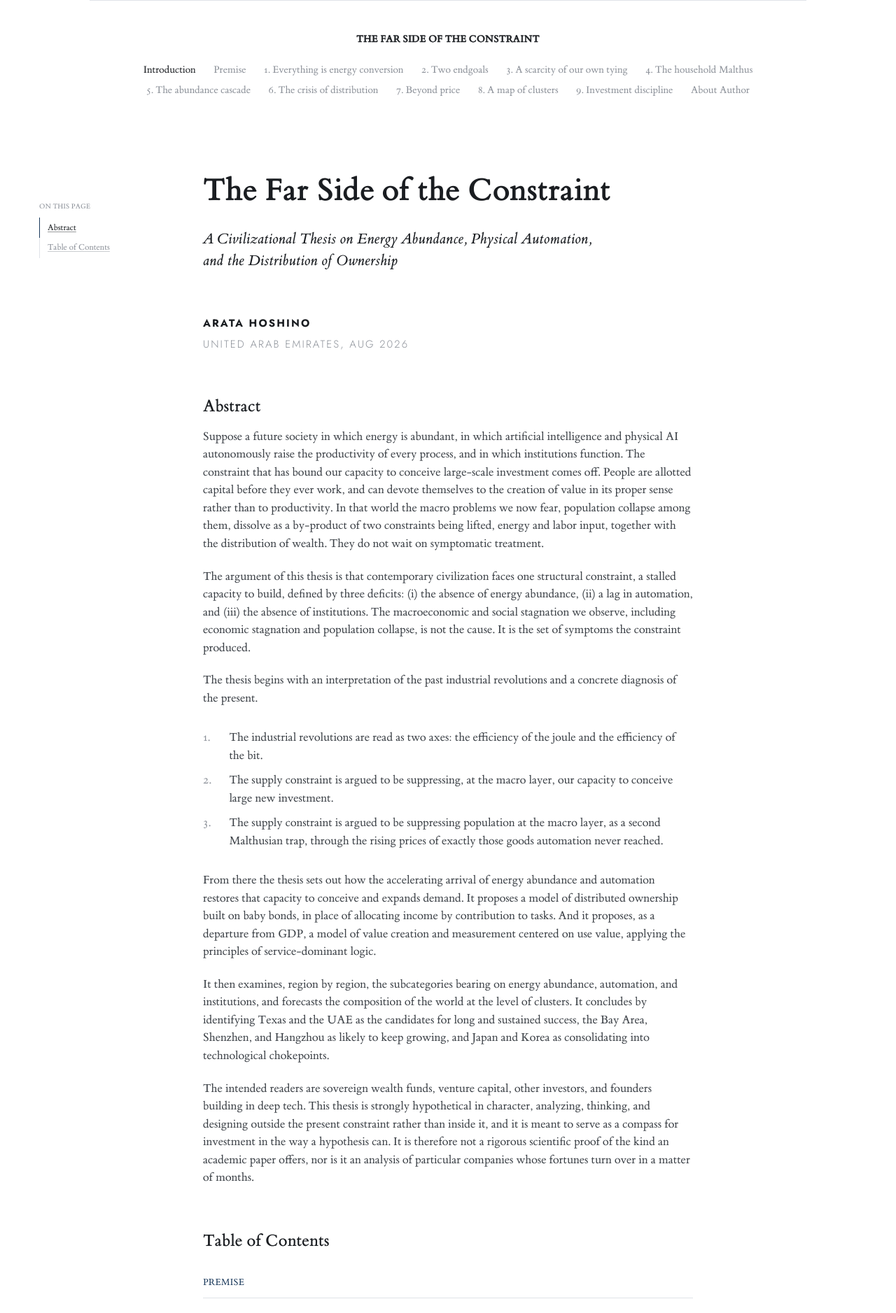
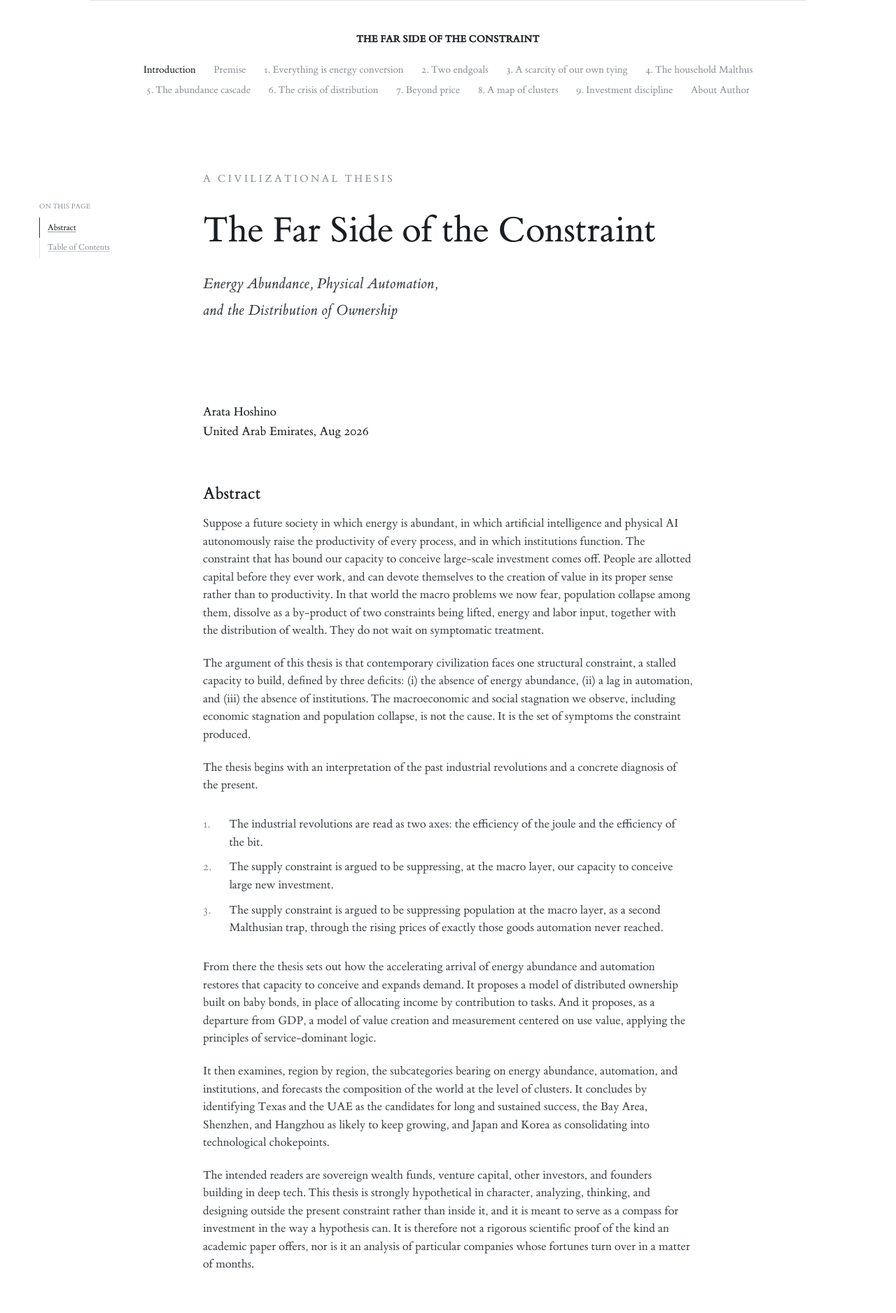
Before and after one commit to arata-hoshino/arata-hoshino.github.io, a Jekyll site: the page built from index.md, in a window 1280 px wide. Shown: the top 1877 px of the page at 70% size. Built offline with Jekyll 4.4.1, drawn with Linux system fonts in a browser that asks for light colours.

Commit message:
Set the title page the way the reference sets it
"A Civilizational Thesis" leaves the subtitle and becomes an eyebrow over
the title — grey, letterspaced, small — and the subtitle keeps only what
the thesis is about, italic, on a looser leading. The title is set large
and light rather than bold, at 3.3rem. The name and the place go back to
the face the page is set in, one size, one colour, tight, and stand well
clear of the subtitle above them.

Jost was loaded for the inscription that treatment replaces, so it comes
back out of the page.

Co-Authored-By: Claude Opus 5 <noreply@anthropic.com>

```diff
--- a/_layouts/default.html
+++ b/_layouts/default.html
@@ -8,7 +8,7 @@
     <title>{% if page.title and page.url != '/' %}{{ page.title }} · {% endif %}{{ site.title }}</title>
     <link rel="preconnect" href="https://fonts.googleapis.com">
     <link rel="preconnect" href="https://fonts.gstatic.com" crossorigin>
-    <link href="https://fonts.googleapis.com/css2?family=IBM+Plex+Mono:wght@400;500&family=Jost:wght@300;700&display=swap" rel="stylesheet">
+    <link href="https://fonts.googleapis.com/css2?family=IBM+Plex+Mono:wght@400;500&display=swap" rel="stylesheet">
     <link rel="icon" href="{{ '/assets/favicon.svg' | relative_url }}" type="image/svg+xml">
     <link rel="stylesheet" href="{{ '/assets/css/style.css' | relative_url }}?v={{ site.time | date: '%s' }}">
   </head>
--- a/_layouts/home.html
+++ b/_layouts/home.html
@@ -10,6 +10,7 @@ layout: default
 
 <article class="page">
   <header class="titleblock">
+    {% if page.eyebrow %}<p class="eyebrow">{{ page.eyebrow }}</p>{% endif %}
     {% if page.heading %}<h1 class="page-title">{{ page.heading }}</h1>{% endif %}
     {% if page.subtitle %}<p class="page-subtitle">{{ page.subtitle }}</p>{% endif %}
 
--- a/assets/css/style.css
+++ b/assets/css/style.css
@@ -70,7 +70,6 @@
   --face: "ET Book", Palatino, "Palatino Linotype", Georgia,
           "Times New Roman", Times, serif;
   --mono: "IBM Plex Mono", "SFMono-Regular", Consolas, monospace;
-  --stamp: "Jost", "Futura", "Avenir Next", "Helvetica Neue", Arial, sans-serif;
 
   --body-size: 1.0625rem; /* 17px body copy; the rest scales off it in em */
   --measure: 43.75rem;    /* 700px — the column narrowed with the type */
@@ -240,9 +239,10 @@ main {
    description, then the metadata table.                              */
 
 .eyebrow {
-  margin: 0 0 1.4em;
-  color: var(--navy);
-  font-size: 0.74em;
+  margin: 0 0 2.15em;
+  color: var(--muted);
+  font-size: 0.9em;
+  letter-spacing: 0.2em;
 }
 
 .page-title {
@@ -513,32 +513,18 @@ main {
    annotated table of contents — number in the margin, title, then the
    chapter's own description, separated by space rather than by rules.  */
 
-/* The name and the line under it are set as an inscription: one face, one
-   size, and letterspaced. This is the single place on the site that takes
-   letterspacing, and it takes it deliberately. */
+/* the name and the line under it: one face, one size, one colour */
 .author-name,
 .author-role {
   margin: 0;
-  font-family: var(--stamp);
-  font-size: 0.88em;
-  letter-spacing: 0.14em;
-  text-transform: uppercase;
-}
-
-.author-name {
   color: var(--ink);
-  font-weight: 700;
-}
-
-.author-role {
-  color: var(--muted);
-  font-weight: 300;
+  font-size: 1.05em;
 }
 
 /* name, place and date are one block: a fixed leading keeps the three
    lines evenly spaced even though the name is set larger */
 .author {
-  line-height: 1.83rem;
+  line-height: 1.75rem;
 }
 
 .author + .author {
@@ -557,18 +543,25 @@ main {
   margin-top: 0;
 }
 
+.titleblock .page-title {
+  margin-bottom: 0;
+  font-size: clamp(2.4rem, 5.4vw, 3.3rem);
+  font-weight: 400;
+  line-height: 1.1;
+}
+
 
 .page-subtitle {
-  margin: 0.7em 0 0;
-  color: var(--ink);
+  margin: 1.3em 0 0;
+  color: var(--body);
   font-size: 1.28em;
   font-style: italic;
-  line-height: 1.4;
+  line-height: 1.75;
 }
 
 /* the same gap above the name as below the block, and a little wider */
 .titleblock .author:first-of-type {
-  margin-top: clamp(2.75rem, 6vw, 3.75rem);
+  margin-top: clamp(4.5rem, 10vw, 7rem);
 }
 
 /* The epigraph sits between the title block and the body, in a pale panel
--- a/index.md
+++ b/index.md
@@ -2,7 +2,8 @@
 layout: home
 title: "The Far Side of the Constraint"
 heading: "The Far Side of the Constraint"
-subtitle: "A Civilizational Thesis on Energy Abundance, Physical Automation,<br>and the Distribution of Ownership"
+eyebrow: "A Civilizational Thesis"
+subtitle: "Energy Abundance, Physical Automation,<br>and the Distribution of Ownership"
 authors:
   - name: "Arata Hoshino"
     role: "United Arab Emirates, Aug 2026"
```
